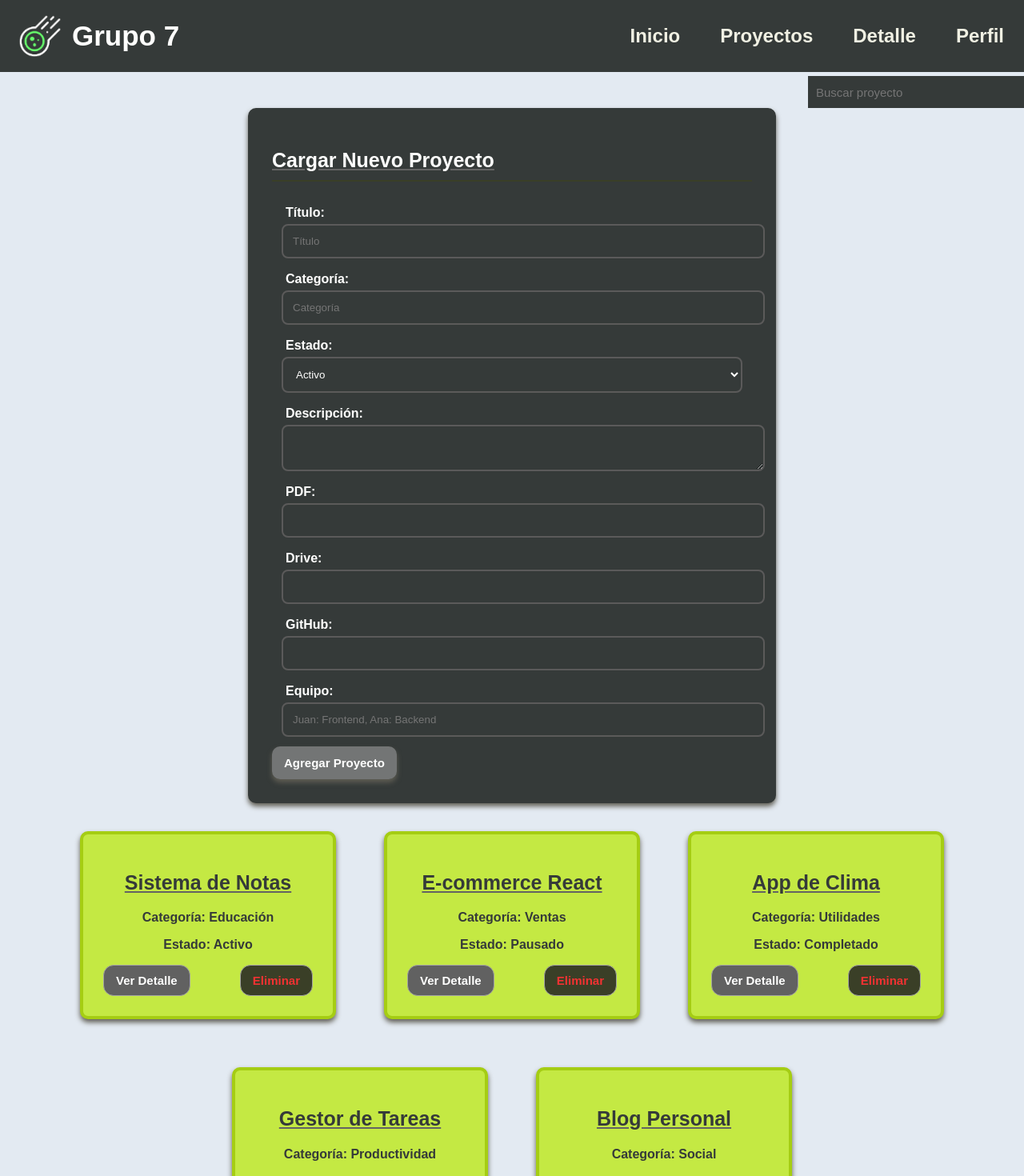
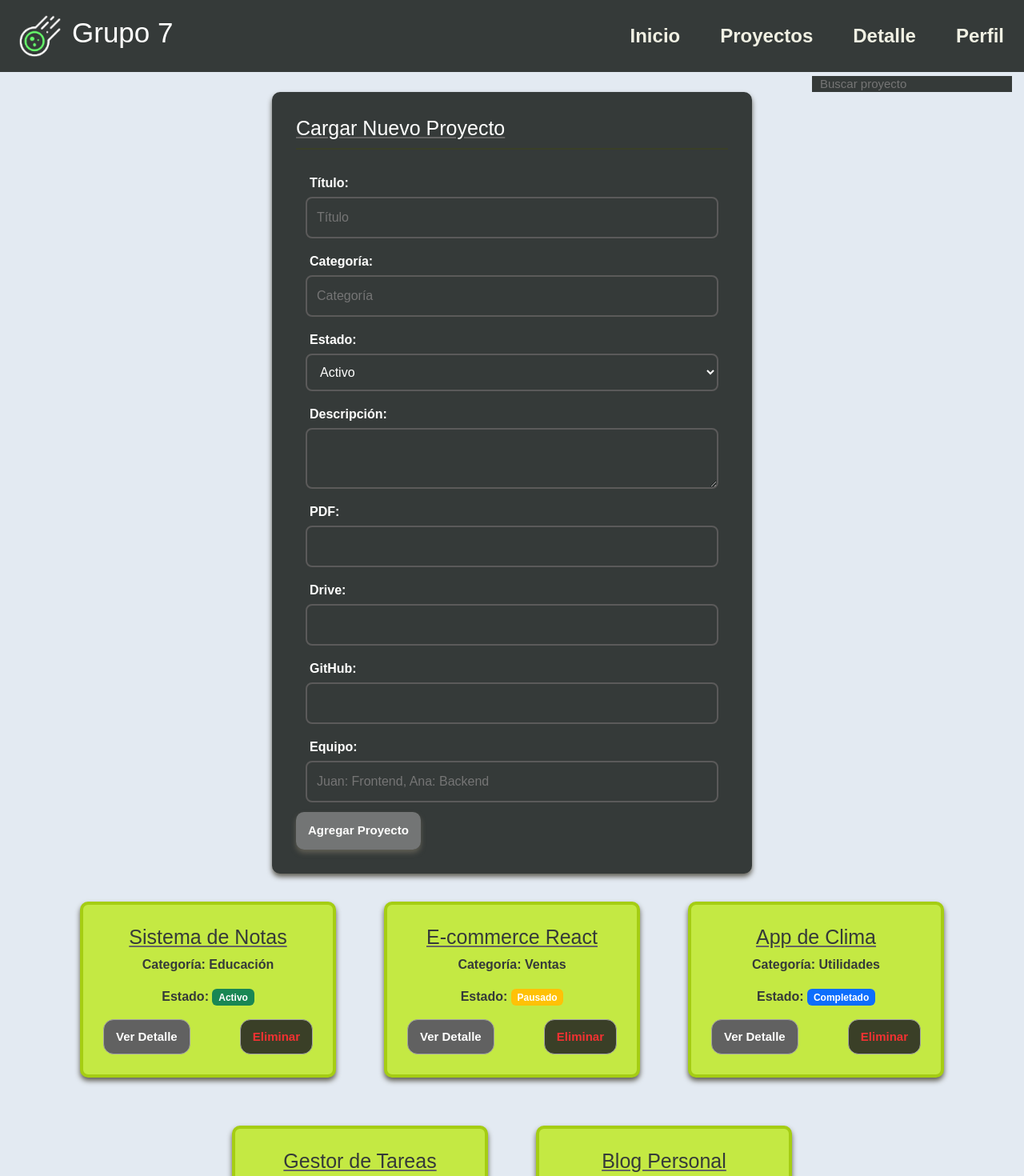
Before and after one commit to RFranciscoTolaba/pv_tp3_grupo7, a React (Vite) app: page / in a window 1280 px wide. Shown: the top 1470 px of the page at 80% size. Built offline with nearby package versions, Linux system fonts and the light colour scheme.

Commit message:
Agregado de React-Router FRancisco

```diff
--- a/package.json
+++ b/package.json
@@ -10,8 +10,11 @@
     "preview": "vite preview"
   },
   "dependencies": {
+    "bootstrap": "^5.3.8",
     "react": "^19.2.5",
-    "react-dom": "^19.2.5"
+    "react-bootstrap": "^2.10.10",
+    "react-dom": "^19.2.5",
+    "react-router-dom": "^7.16.0"
   },
   "devDependencies": {
     "@eslint/js": "^10.0.1",
--- a/src/components/Nav.jsx
+++ b/src/components/Nav.jsx
@@ -1,15 +1,27 @@
+import { NavLink } from "react-router-dom";
 
 const Nav = () => {
-    return (
-        <nav className="Navbar">
-            <ul>
-                <li><a href="/">Inicio</a></li>
-                <li><a href="#">Proyectos</a></li>
-                <li><a href="#">Detalle</a></li>
-                <li><a href="#">Perfil</a></li>
-            </ul>
-        </nav>
+  return (
+    <nav className="Navbar">
+      <ul>
+        <li>
+          <NavLink to="/">Inicio</NavLink>
+        </li>
 
-    )
-}
+        <li>
+          <NavLink to="/proyectos">Proyectos</NavLink>
+        </li>
+
+        <li>
+          <NavLink to="/detalle">Detalle</NavLink>
+        </li>
+
+        <li>
+          <NavLink to="/perfil">Perfil</NavLink>
+        </li>
+      </ul>
+    </nav>
+  );
+};
+
 export default Nav;
--- a/src/components/ProyectoCard.jsx
+++ b/src/components/ProyectoCard.jsx
@@ -1,5 +1,14 @@
+import { Badge } from "react-bootstrap";
+
 const ProyectoCard = ({ proyecto, onEliminar, onVerDetalle }) => {
   const { titulo, categoria, estado, id } = proyecto;
+
+  const estadoVariant = {
+    Activo: "success",
+    Pausado: "warning",
+    Completado: "primary",
+    "En revisión": "info",
+  };
 
   return (
     <article className="Cont-Proy">
@@ -10,16 +19,24 @@ const ProyectoCard = ({ proyecto, onEliminar, onVerDetalle }) => {
       </p>
 
       <p>
-        <b>Estado:</b> {estado}
+        <b>Estado:</b>{" "}
+        <Badge bg={estadoVariant[estado] ?? "secondary"}>
+          {estado}
+        </Badge>
       </p>
 
       <div className="buttonsAction">
-        <button className="btn" onClick={() => onVerDetalle(proyecto)}>
+        <button
+          className="btn"
+          onClick={() => onVerDetalle(proyecto)}
+        >
           Ver Detalle
         </button>
 
-
-        <button className="btn-delete" onClick={() => onEliminar(id)}>
+        <button
+          className="btn-delete"
+          onClick={() => onEliminar(id)}
+        >
           Eliminar
         </button>
       </div>
--- a/src/main.jsx
+++ b/src/main.jsx
@@ -1,10 +1,16 @@
-import { StrictMode } from 'react'
-import { createRoot } from 'react-dom/client'
+import 'bootstrap/dist/css/bootstrap.min.css';
+import { StrictMode } from 'react';
+import { createRoot } from 'react-dom/client';
+import { BrowserRouter } from 'react-router-dom';
 
-import App from './App.jsx'
+import App from './App.jsx';
+
+document.documentElement.setAttribute('data-bs-theme', 'dark');
 
 createRoot(document.getElementById('root')).render(
   <StrictMode>
-    <App />
-  </StrictMode>,
-)
+    <BrowserRouter>
+      <App />
+    </BrowserRouter>
+  </StrictMode>
+);
```
Also changed, not shown: 1 other file (tests, documents, lock files or other folders).
